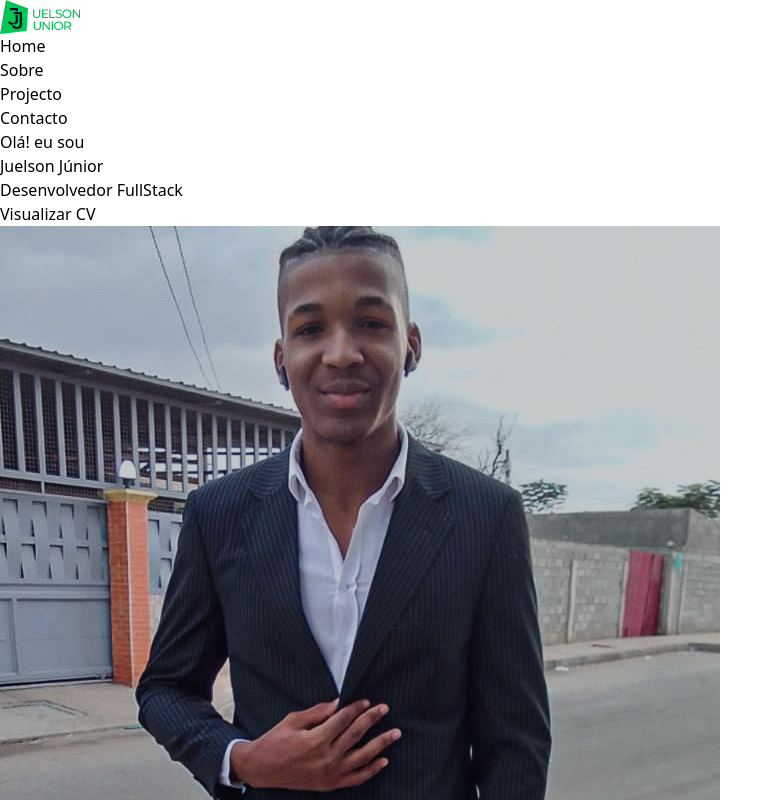
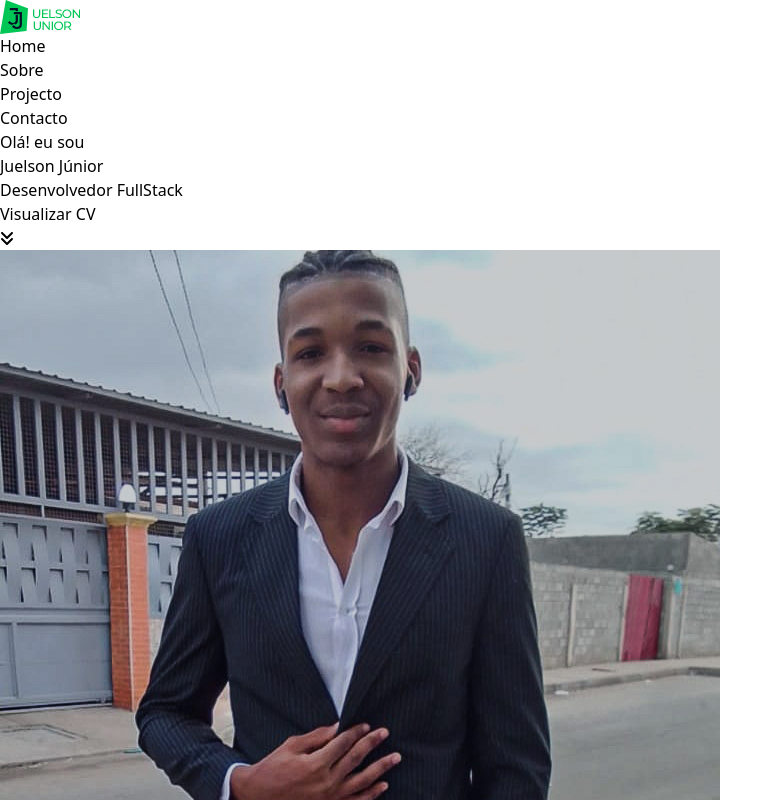
Before and after one commit to juelsonjunior/Portofolio, a React (Vite) app: page / in a window 1280 px wide. Shown: the top 800 px of the page, without its empty margins (0-783 px from the left). Built offline with nearby package versions, Linux system fonts and the light colour scheme.

Commit message:
Reposicionando elementos

```diff
--- a/src/components/home.jsx
+++ b/src/components/home.jsx
@@ -1,7 +1,10 @@
+import { faAngleDoubleDown } from "@fortawesome/free-solid-svg-icons";
+import { FontAwesomeIcon } from "@fortawesome/react-fontawesome";
+
 function Home() {
     return (
         <>
-            <div className="text-center">
+            <div className="text-center relative">
                 <p className="uppercase">Olá! eu sou </p>
                 <h1 className="text-7xl font-bold my-2">Juelson Júnior</h1>
                 <p className="text-2xl font-bold text-green-500">
@@ -12,6 +15,11 @@
                         Visualizar CV
                     </a>
                 </button>
+
+                <div className="absolute left-0 right-0 -bottom-32">
+
+                    <FontAwesomeIcon icon={faAngleDoubleDown} className="text-slate-800 animate-bounce text-2xl"/>
+                </div>
             </div>
         </>
     );
--- a/src/components/navbar.jsx
+++ b/src/components/navbar.jsx
@@ -13,7 +13,7 @@
                                 to="home"
                                 spy={true}
                                 smooth={true}
-                                offset={50}
+                                offset={-100}
                                 duration={500}
                             >
                                 Home
```
